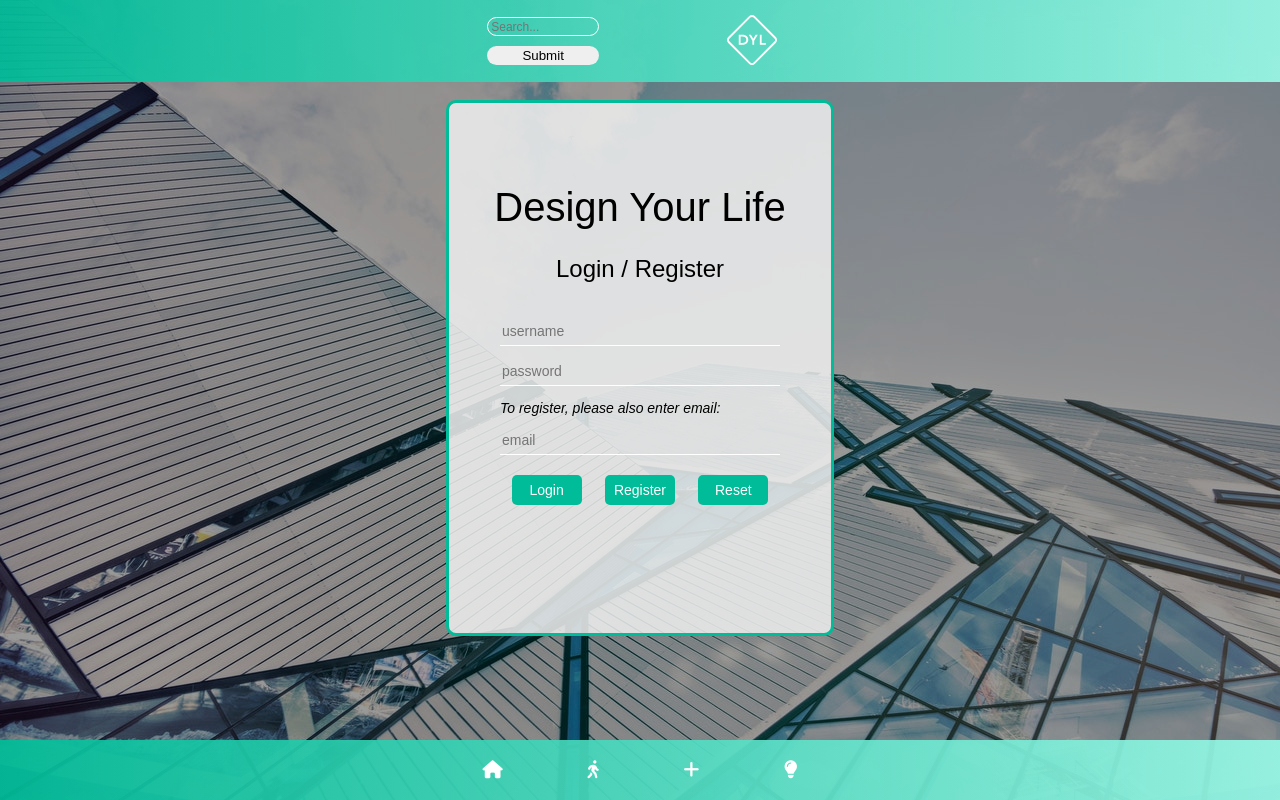
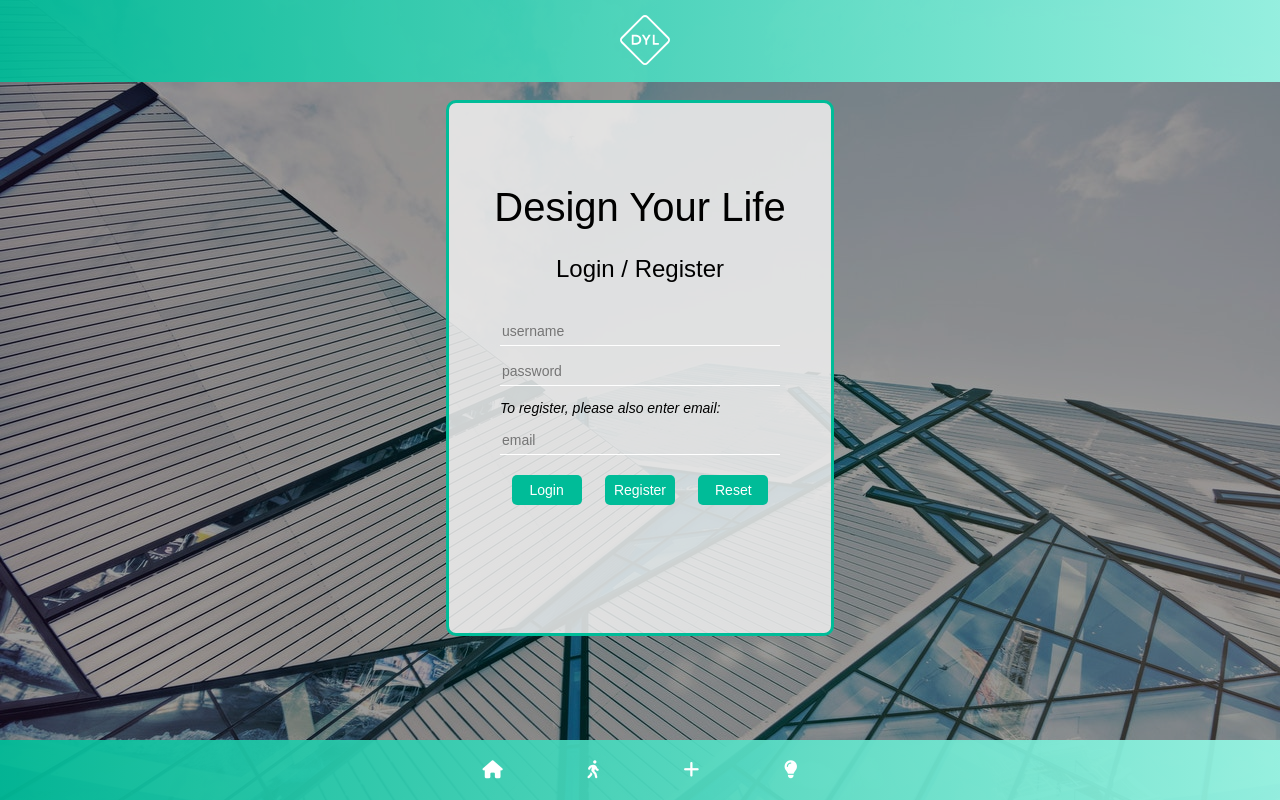
Before and after one commit to kurtve/React-Front-End, a React (Create React App) app in the folder react-front-end/: page / in a window 1280 px wide. Built offline with nearby package versions, Linux system fonts and the light colour scheme; a web font is replaced by a local one.

Commit message:
remove search bar render if not logged in. fixed positioning of logo when not logged in.

```diff
--- a/react-front-end/src/Components/Nav/Search.js
+++ b/react-front-end/src/Components/Nav/Search.js
@@ -1,6 +1,8 @@
 import React, { useState } from 'react'
 
 export default function Search(props) {
+  console.log('-------search component------')
+  console.log(props)
 
   const [inputValue, setInputValue] = useState(props.search)
 
@@ -14,6 +16,8 @@ export default function Search(props) {
   }
 
   return (
+    <>
+    {props.status.loggedIn === true &&
       <form onSubmit={handleSubmit}>
         <input
           type="text"
@@ -25,5 +29,7 @@ export default function Search(props) {
         />
         <button type="submit">Submit</button>
       </form>
+    }
+    </>
   )
 }
--- a/react-front-end/src/Components/Nav/TopNav.js
+++ b/react-front-end/src/Components/Nav/TopNav.js
@@ -107,10 +107,13 @@ export default function Nav(props) {
     <StyledTopNav>
 
       <div className="nav-inner">
-        <Search search={props.search} setSearch={props.setSearch} />
+        <Search {...props} status={props.status} setStatus={props.setStatus} search={props.search} setSearch={props.setSearch} />
 
         <Link to="/">
-          <img className='logo' src={logo} alt="Design Your Life" />
+        {
+          props.status.loggedIn === true ? <img className='logo' src={logo} alt="Design Your Life" /> : <img className='logo' style={{transform: 'translateX(5px)'}} src={logo} alt="Design Your Life" />
+        }
+
         </Link>
 
         <LogoutButton {...props} status={props.status} setStatus={props.setStatus}/>
```
Lines whose indentation alone changed are shown as unchanged.
